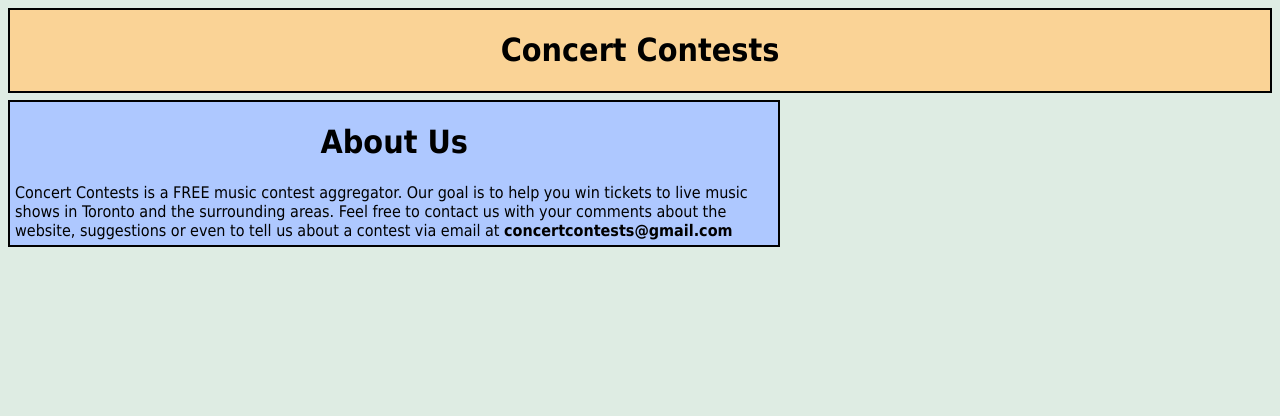
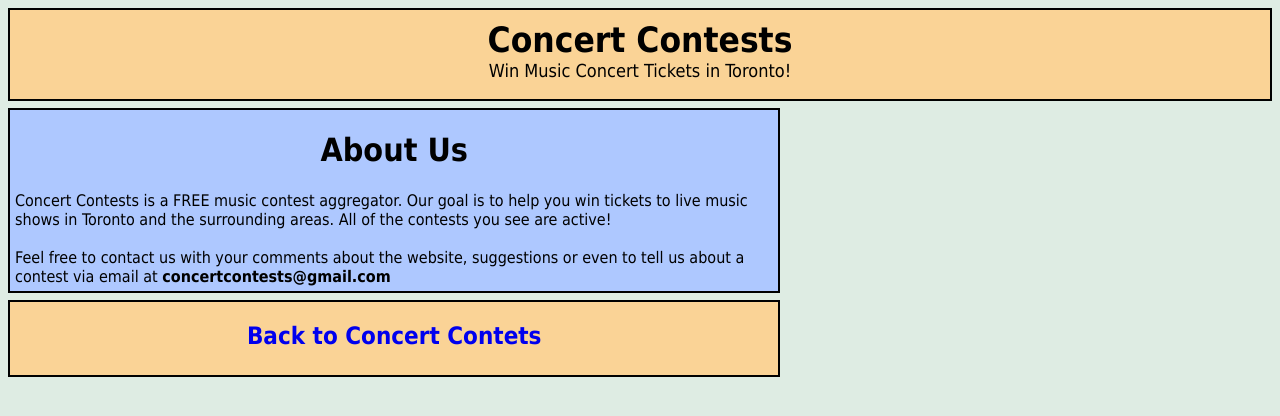
Before and after one commit to HowAmCode/musicblog, a Django app: page /about/ in a window 1280 px wide. Shown: the top 416 px of the page. Run offline with Django 3.2, Linux system fonts and the light colour scheme.

Commit message:
about added

```diff
--- a/blog/static/css/blog.css
+++ b/blog/static/css/blog.css
@@ -14,6 +14,35 @@
     -webkit-flex: 1 100%;
     flex: 1 100%;
 }
+
+.aboutus {
+	background-color: #FAD396; /* B5CCFF */
+	border: 2px solid #000000;
+	padding:0px 5px 5px 5px;
+	text-align: center;
+	margin-bottom: 7px;
+	width: 60%;
+	text-decoration:none;
+}
+
+.aboutus a{text-decoration: none;}
+.aboutus a:visited{color: #000000; text-decoration: none;}
+.aboutus a:hover{cursor:hand;}
+
+
+.subtitle{
+	margin-top:0;
+	padding-top:0;
+	font-size: 18px;
+}
+
+.headtitle{
+	font-size: 35px;
+	margin-bottom: 0;
+	padding-bottom:0;
+	margin-top:10px;
+}
+
 
 .contesthead {
 	position: relative;
--- a/blog/templates/blog/about_us.html
+++ b/blog/templates/blog/about_us.html
@@ -8,13 +8,20 @@
     <body>
         <div class="mainhead">
 		<header>
-            <h1>Concert Contests</h1>
+            <p class="headtitle"><b>Concert Contests</b></p>
+			<p class="subtitle">Win Music Concert Tickets in Toronto!<p>
 		</header>
         </div>
 
 		<div class="blogpost">
 			<h1>About Us</h1>
 
-			<p>Concert Contests is a FREE music contest aggregator. Our goal is to help you win tickets to live music shows in Toronto and the surrounding areas. Feel free to contact us with your comments about the website, suggestions or even to tell us about a contest via email at <b>concertcontests@gmail.com</b>
+			<p>Concert Contests is a FREE music contest aggregator. Our goal is to help you win tickets to live music shows in Toronto and the surrounding areas. All of the contests you see are active!<br><br>
+			Feel free to contact us with your comments about the website, suggestions or even to tell us about a contest via email at <b>concertcontests@gmail.com</b>
 			</p>
 		</div>
+		<div class="aboutus">
+			<h2><a href= {{ '/' }} >Back to Concert Contets</a></h2>
+		</div>
+    </body>
+</html>
--- a/blog/templates/blog/post_list.html
+++ b/blog/templates/blog/post_list.html
@@ -8,7 +8,8 @@
     <body>
         <div class="mainhead">
 		<header>
-            <h1>Concert Contests</h1>
+            <p class="headtitle"><b>Concert Contests</b></p>
+			<p class="subtitle">Win Music Concert Tickets in Toronto!<p>
 		</header>
         </div>
 
@@ -57,5 +58,8 @@
 				</div>
 			{% endif %}
 		{% endfor %}
+		<div class="aboutus">
+			<h2><a href= {{ 'about' }} >About Us</a></h2>
+		</div>
     </body>
 </html>
```
